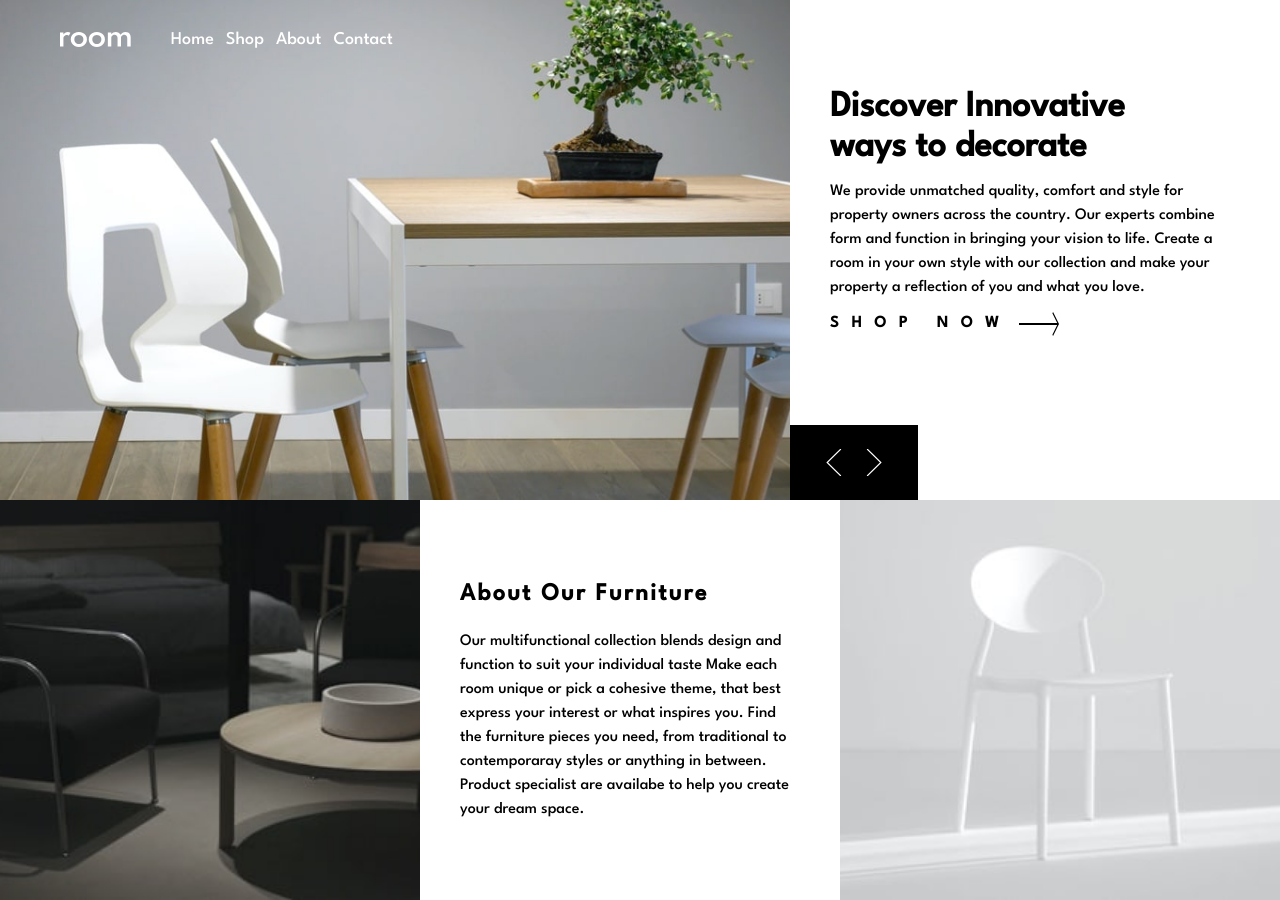
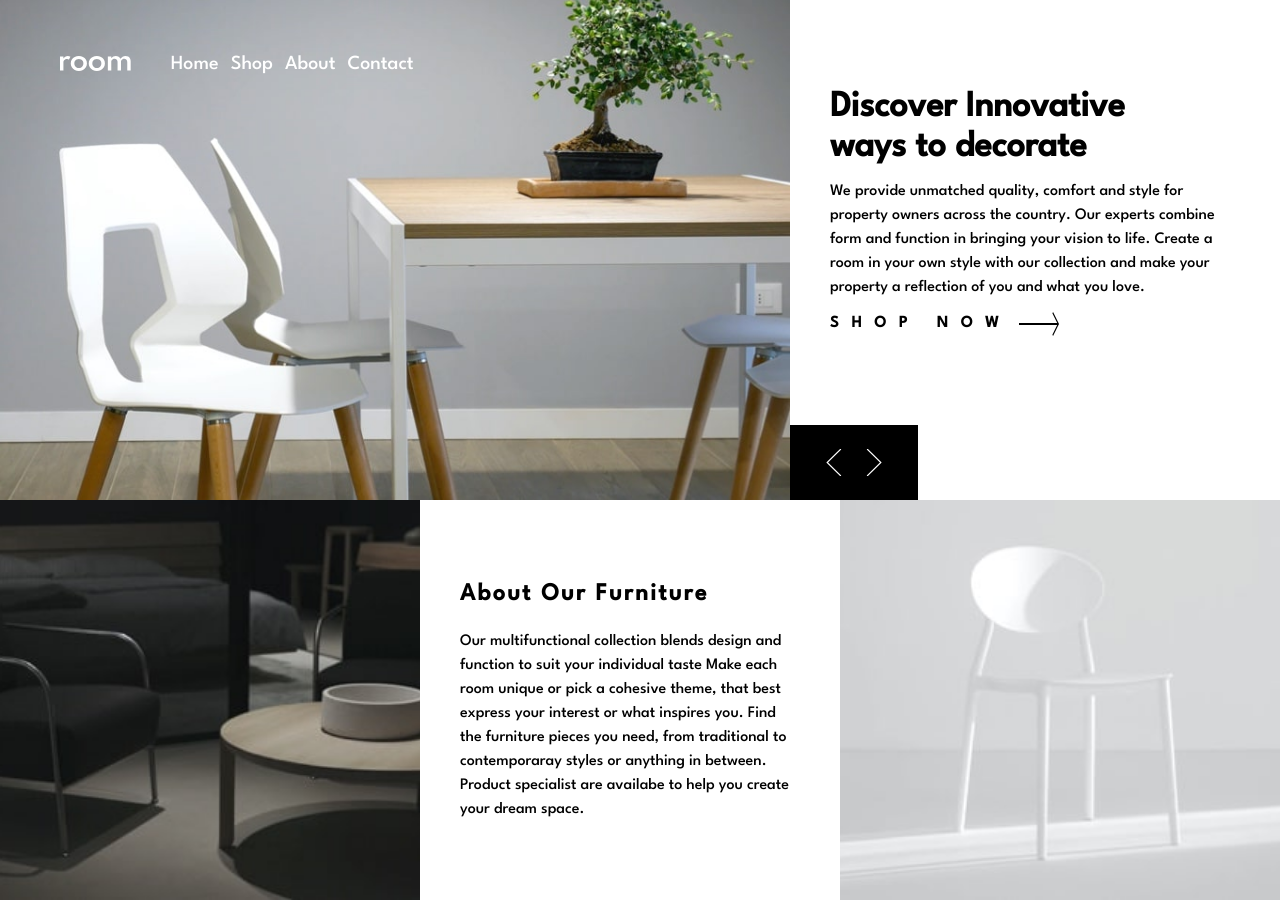
Before and after one commit to olivia-rgb/Room-Olivia-challenge, a React (Vite) app: page / in a window 1280 px wide. Built offline with nearby package versions, Linux system fonts and the light colour scheme.

Commit message:
sixth commit

```diff
--- a/src/App.jsx
+++ b/src/App.jsx
@@ -40,7 +40,7 @@ function App() {
     <div>
       <div className='  w-full flex flex-wrap '>
       <div
-    className=' h-94 md:h-[500px] bg-cover md:bg-cover bg-no-repeat bg-right flex-[1_1_650px]   w-full flex flex-col'
+    className=' h-94 md:h-[500px] bg-cover pt-4 bg-no-repeat bg-right flex-[1_1_650px]   w-full flex flex-col'
     style={{ backgroundImage: `url(${window.innerWidth >= 760 ? desktopImages[currentIndex] : images[currentIndex]})` }}
   >
           <Navbar />
--- a/src/Components/Navbar.jsx
+++ b/src/Components/Navbar.jsx
@@ -7,9 +7,9 @@ function Navbar() {
         setisMenuOpen(!isMenuOpen)
     }
   return (
-    <div className='pl-15 w-full flex flex-row h-20 md:flex-row-reverse md:justify-end  items-center gap-10'>
+    <div className='pl-15 w-full flex flex-row h-24  md:flex-row-reverse md:justify-end  items-center gap-10'>
 
-            <div className={`pl-25 z-40 absolute top-0 left-0 h-20 items-center  md:p-0 bg-white ${isMenuOpen? "flex" :"hidden"}  w-full  md:bg-transparent  md:static md:flex text-lg`}>
+            <div className={`pl-30 z-40 text-lg absolute top-0 left-0 h-24 items-center  md:p-0 bg-white ${isMenuOpen? "flex" :"hidden"}  w-full  md:bg-transparent  md:static md:flex text-xl`}>
                  <a href="/" className='pr-3 text-black md:text-white'>Home</a>
                  <a href="/shop" className='pr-3 text-black md:text-white '>Shop</a>
                  <a href="/about" className='pr-3 text-black md:text-white'>About</a>
```
